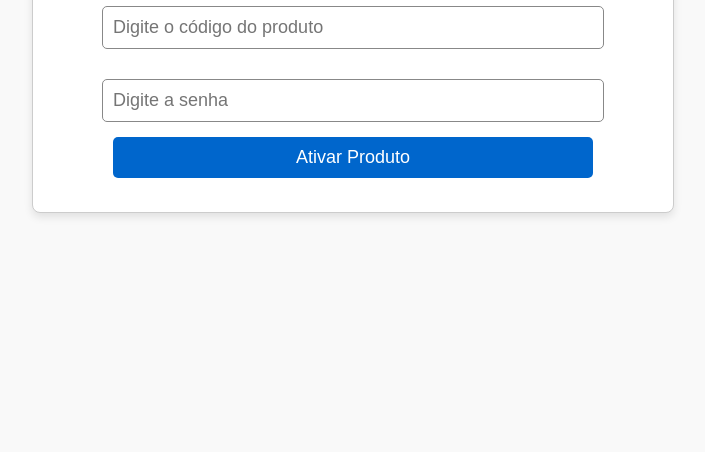
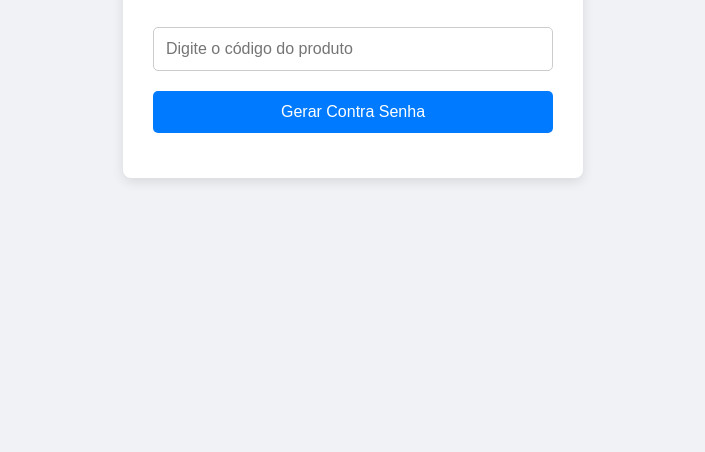
Before and after one commit to vcclaud/ativacao, a plain HTML site: page index.html in a window 1280 px wide. Shown: the part 348-800 px from the top of the page, without its empty margins (287-992 px from the left). Drawn offline with Linux system fonts and the light colour scheme.

Commit message:
Update index.html

```diff
--- a/index.html
+++ b/index.html
@@ -3,7 +3,7 @@
 <head>
   <meta charset="UTF-8">
   <meta name="viewport" content="width=device-width, initial-scale=1.0">
-  <title>Ativação do Produto</title>
+  <title>Gerar Contra Senha</title>
   <style>
     body {
       font-family: Arial, sans-serif;
@@ -12,79 +12,90 @@
       align-items: center;
       min-height: 100vh;
       margin: 0;
-      background-color: #f9f9f9;
+      background-color: #f0f2f5;
     }
 
     .container {
-      max-width: 600px;
-      width: 100%;
-      padding: 20px;
+      background-color: #fff;
+      padding: 30px;
+      border-radius: 8px;
+      box-shadow: 0 4px 12px rgba(0, 0, 0, 0.1);
       text-align: center;
-      background-color: #fff;
-      border: 1px solid #ccc;
-      border-radius: 8px;
-      box-shadow: 0 4px 8px rgba(0, 0, 0, 0.1);
+      width: 90%;
+      max-width: 400px;
     }
 
-    input, button {
-      padding: 10px;
-      font-size: 18px;
-      width: 80%;
-      margin-top: 15px;
+    h1 {
+      font-size: 22px;
+      margin-bottom: 20px;
+      color: #333;
+    }
+
+    input {
+      width: 100%;
+      padding: 12px;
+      margin: 10px 0;
+      font-size: 16px;
+      border: 1px solid #ccc;
       border-radius: 5px;
-      border: 1px solid #888;
+      box-sizing: border-box;
     }
 
     button {
-      cursor: pointer;
-      background-color: #0066cc;
+      width: 100%;
+      padding: 12px;
+      font-size: 16px;
+      background-color: #007bff;
       color: white;
       border: none;
+      border-radius: 5px;
+      cursor: pointer;
+      margin-top: 10px;
     }
 
     button:hover {
-      background-color: #004999;
+      background-color: #0056b3;
     }
 
-    #senha {
-      margin-top: 30px;
-    }
-
-    .error {
-      color: red;
-      font-size: 14px;
-      margin-top: 10px;
-    }
-
-    .success {
+    #resultado {
+      margin-top: 15px;
+      font-size: 16px;
       color: green;
-      font-size: 14px;
-      margin-top: 10px;
+      word-break: break-all;
     }
   </style>
 </head>
 <body>
   <div class="container">
-    <h1>Ativação do Produto</h1>
-    <input id="codigo" type="text" placeholder="Digite o código do produto" />
-    <input id="senha" type="password" placeholder="Digite a senha" />
-    <button id="ativarBtn" type="button">Ativar Produto</button>
-    <p id="mensagem" class="error"></p>
+    <h1>Gerador de Contra Senha</h1>
+    <input type="text" id="codigo" placeholder="Digite o código do produto">
+    <button onclick="gerarContraSenha()">Gerar Contra Senha</button>
+    <div id="resultado"></div>
   </div>
 
   <script>
-    // Função para validar e ativar o produto
-    document.getElementById("ativarBtn").addEventListener("click", function() {
-      var codigo = document.getElementById("codigo").value;
-      var senha = document.getElementById("senha").value;
-      var mensagem = document.getElementById("mensagem");
+    function gerarContraSenha() {
+      const codigo = document.getElementById("codigo").value.trim().toUpperCase();
+      const resultado = document.getElementById("resultado");
 
-      // Validar os campos
-      if (codigo === "" || senha === "") {
-        mensagem.textContent = "Por favor, preencha todos os campos.";
-        mensagem.className = "error"; // Classe de erro
+      if (!codigo) {
+        resultado.textContent = "Digite um código válido.";
+        resultado.style.color = "red";
         return;
       }
 
-      // Simulação de ativação do produto
-      if (codigo === "12345" && senha
+      // === Exemplo de algoritmo para gerar a contra senha ===
+      // Aqui usamos uma função hash simples somando os valores dos caracteres
+      let contraSenha = "";
+
+      for (let i = 0; i < codigo.length; i++) {
+        let charCode = codigo.charCodeAt(i);
+        contraSenha += ((charCode * (i + 1)) % 16).toString(16).toUpperCase();
+      }
+
+      resultado.style.color = "green";
+      resultado.innerHTML = `<strong>Contra Senha:</strong><br>${contraSenha}`;
+    }
+  </script>
+</body>
+</html>
```
